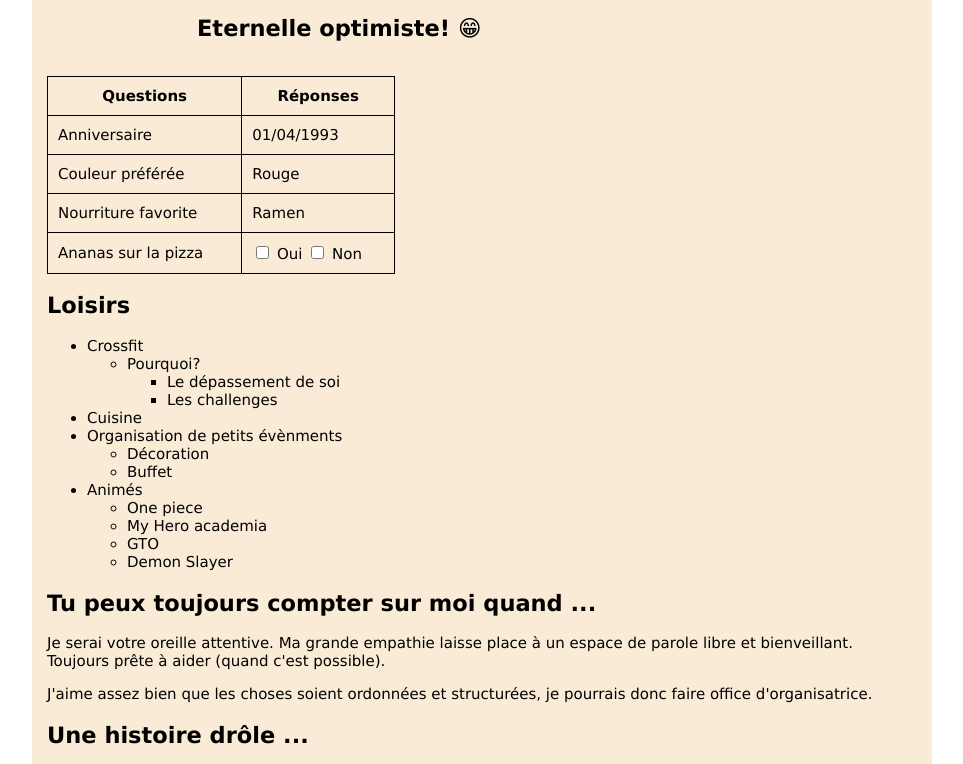
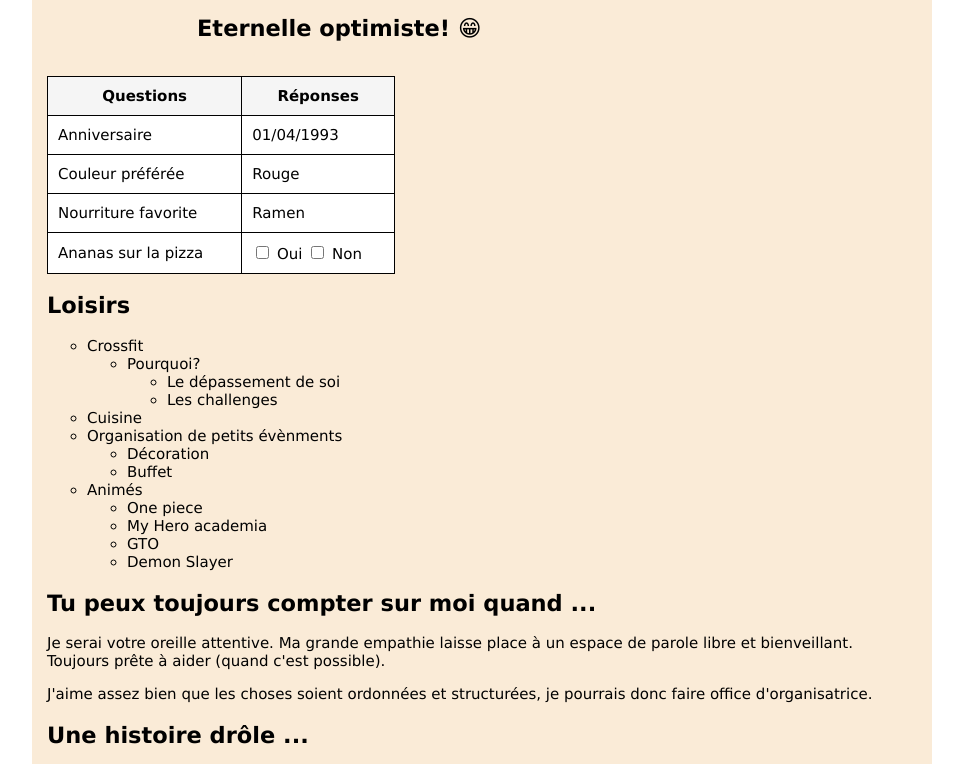
Before and after one commit to LidwinePrior/markdown-to-html, a plain HTML site: page index.html in a window 1280 px wide. Shown: the part 639-1403 px from the top of the page, without its empty margins (158-1121 px from the left). Drawn offline with Linux system fonts and the light colour scheme.

Commit message:
modifications

```diff
--- a/styleindex.css
+++ b/styleindex.css
@@ -39,8 +39,15 @@ table {
 td, th {
     border: solid 1px black;
     padding: 10px;
+    background-color: whitesmoke;
+}
+td {
+    background-color: white;
 }
 footer {
     padding-top: 30px;
     text-align: center;
 }
+ul {
+    list-style:circle;
+}
```
